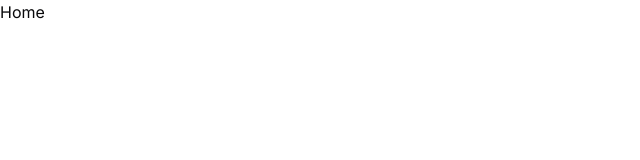
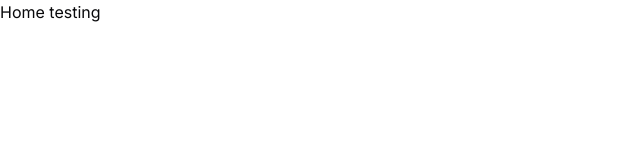
Before and after one commit to franzegos/SolSplit, a Next.js app: page / in a window 1280 px wide. Shown: the top 160 px of the page, without its empty margins (0-640 px from the left). Built offline with nearby package versions, Linux system fonts and the light colour scheme.

Commit message:
setup tech stack

```diff
--- a/app/page.tsx
+++ b/app/page.tsx
@@ -1,7 +1,7 @@
 import React from 'react'
 
 const Home = () => {
-	return <div>Home</div>
+	return <div>Home testing</div>
 }
 
 export default Home
```
